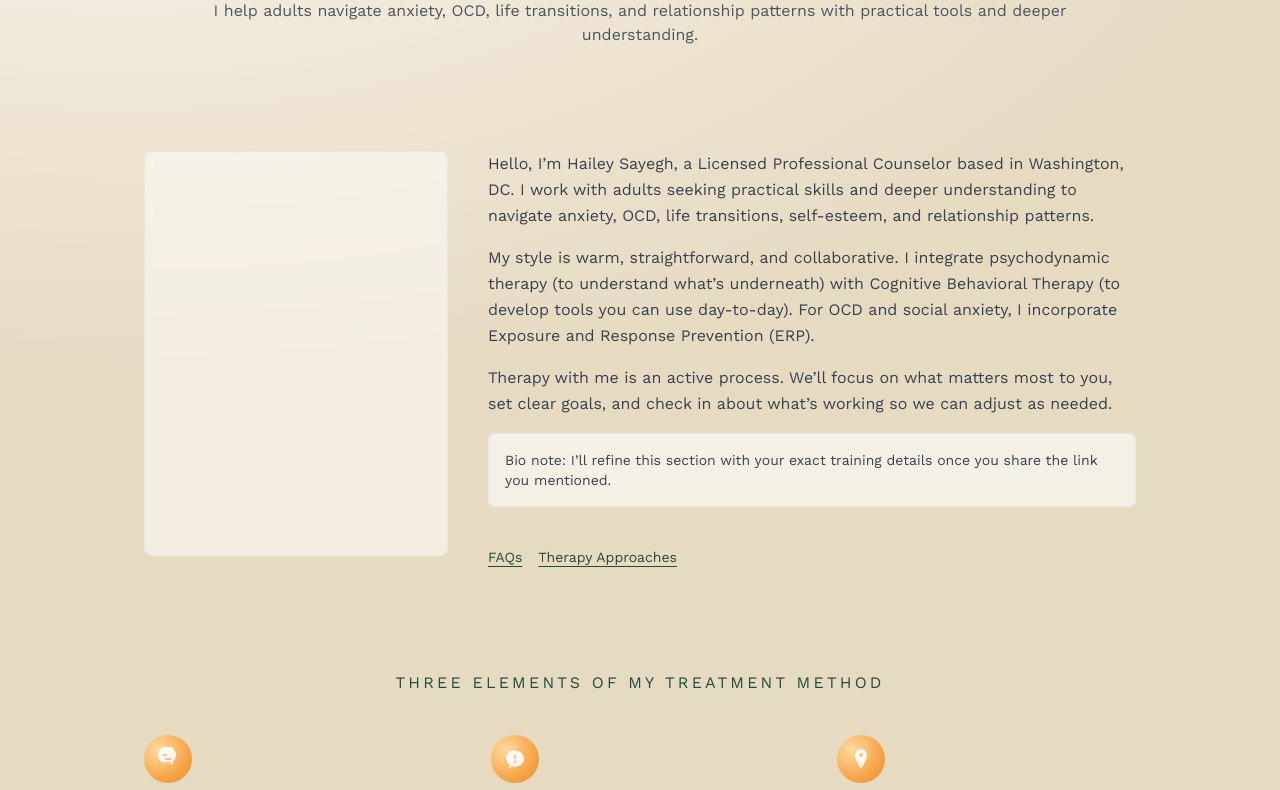
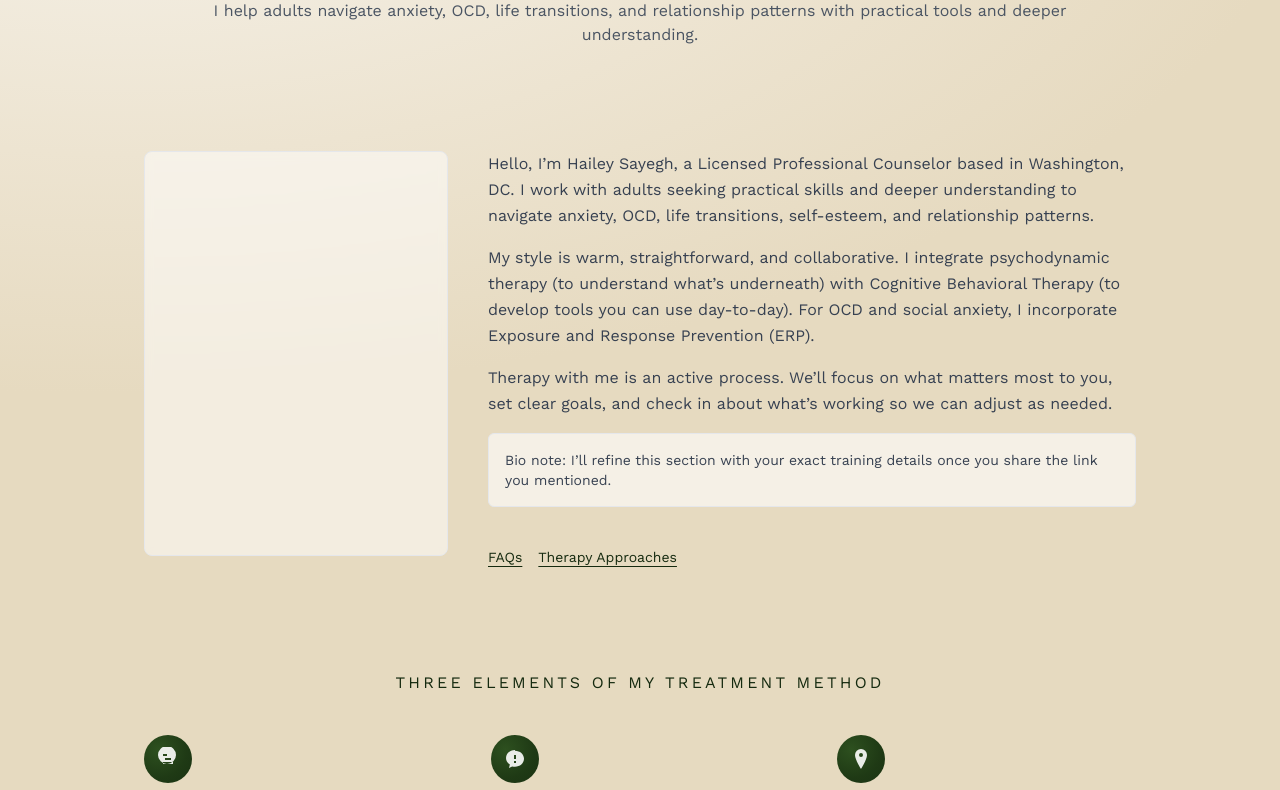
Before and after one commit to haileysayegh/lpc-website, a website: page docs/about/index.html in a window 1280 px wide. Shown: the part 206-996 px from the top of the page. Drawn offline with nearby package versions, Linux system fonts and the light colour scheme.

Commit message:
Theme: forest green, black, and cream color scheme; update brand colors and icon badges

```diff
--- a/docs/tailwind.css
+++ b/docs/tailwind.css
@@ -8,10 +8,10 @@
 @layer base {
   :root {
     --brand-50: 250 246 239;   /* cream */
-    --brand-600: 46 94 78;     /* dark green */
-    --brand-700: 35 76 62;     /* darker green */
-    --accent-500: 233 137 42;  /* orange */
-    --ink: 26 36 33;           /* near-black green */
+    --brand-600: 26 50 18;     /* forest green */
+    --brand-700: 21 42 15;     /* darker forest */
+    --accent-500: 0 0 0;       /* black */
+    --ink: 0 0 0;              /* black */
   }
 
   html { scroll-behavior: smooth; }
@@ -55,7 +55,7 @@
     width: 48px;
     height: 48px;
     border-radius: 9999px;
-    background: radial-gradient(circle at 30% 30%, #ffd9a1, #f6a64a 60%, #e9892a 100%);
+    background: radial-gradient(circle at 30% 30%, #2D501F, #1F3A15 60%, #1A3212 100%);
     display: inline-flex;
     align-items: center;
     justify-content: center;
--- a/tailwind.config.js
+++ b/tailwind.config.js
@@ -8,21 +8,21 @@ module.exports = {
     extend: {
       colors: {
         brand: {
-          50: '#FAF6EF',
-          100: '#F3EDE0',
-          200: '#E8DECA',
-          300: '#D8C9A9',
-          400: '#A9C2B4',
-          500: '#3A6B59',
-          600: '#2E5E4E',
-          700: '#234C3E',
-          800: '#1B3C31',
-          900: '#132B23'
+          50: '#FAF6EF',   /* cream */
+          100: '#F3EDE0',  /* light cream */
+          200: '#E8DECA',  /* warmer cream */
+          300: '#D8C9A9',  /* medium cream */
+          400: '#2D501F',  /* forest green */
+          500: '#1F3A15',  /* darker forest */
+          600: '#1A3212',  /* deep forest */
+          700: '#152A0F',  /* very dark forest */
+          800: '#0F1F0B',  /* near black forest */
+          900: '#0A1508'   /* black forest */
         },
         accent: {
-          400: '#F6A64A',
-          500: '#E9892A',
-          600: '#CC6E12'
+          400: '#000000',  /* black */
+          500: '#000000',  /* black */
+          600: '#000000'   /* black */
         }
       }
     }
```
Also changed, not shown: docs/styles.css.
